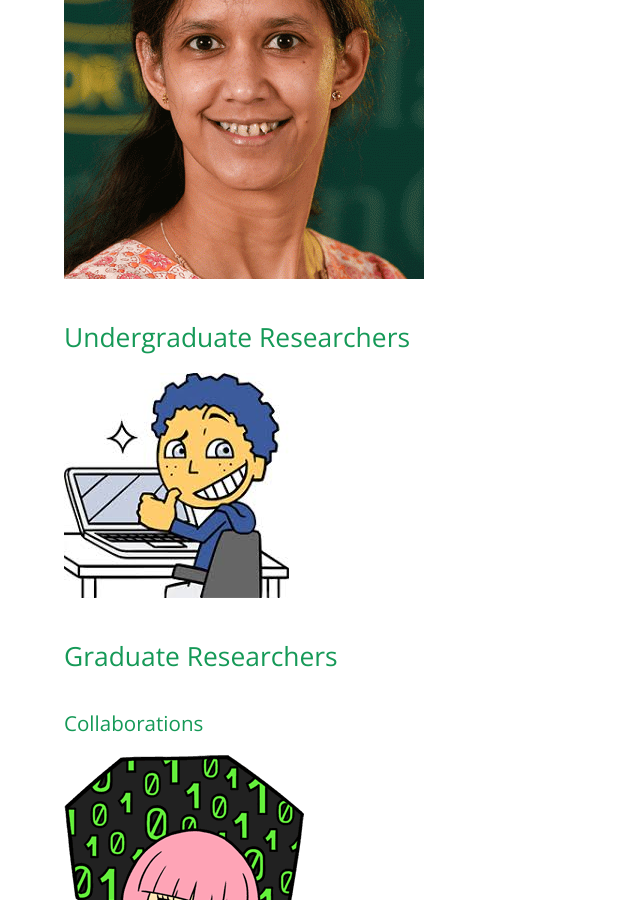
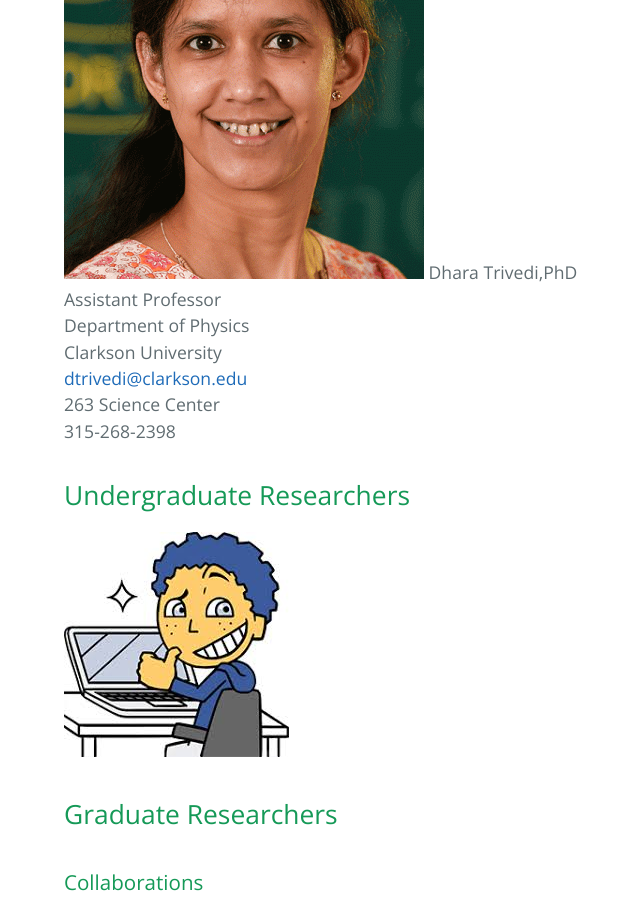
Before and after one commit to dharatrivedi/dharatrivedi.github.io, a Jekyll site: the page built from people.html, in a window 1280 px wide and 900 px high, scrolled down 709 px. Shown: the whole window, without its empty margins (160-800 px from the left). Built offline with Jekyll 4.4.1, drawn with Linux system fonts in a browser that asks for light colours.

Commit message:
Update people.html

```diff
--- a/people.html
+++ b/people.html
@@ -7,6 +7,13 @@ title: {{ site.name }}
   <h1>Team Members</h1>
   <h2>Principal Investigator</h2>
   <img src="/images/PI.gif" alt="DharaTrivedi">
+  Dhara Trivedi,PhD<br />
+  Assistant Professor<br />
+  Department of Physics<br />
+  Clarkson University<br />
+  <a href="mailto:dtrivedi@clarkson.edu">dtrivedi@clarkson.edu</a><br />
+  263 Science Center<br />
+  315-268-2398
   <h2>Undergraduate Researchers</h2>
   <img src="/images/Boy.jpeg" alt="BrendanBarrow">
   <h2>Graduate Researchers</h2>
```
